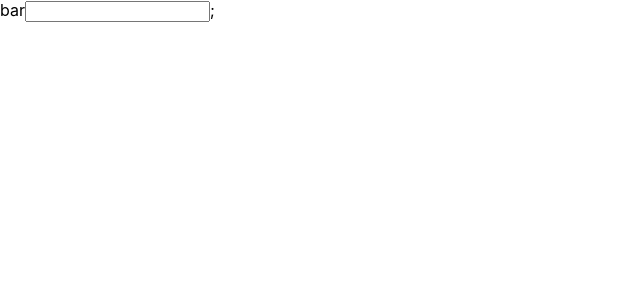
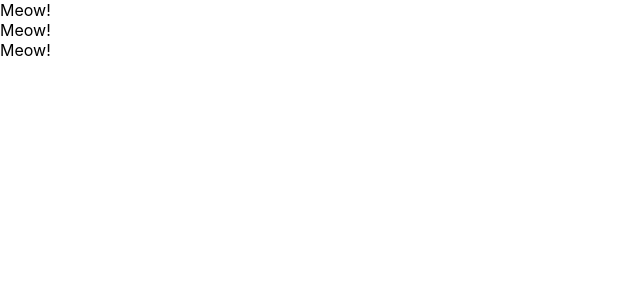
Before and after one commit to toshyss/udemy-react-redux-crud-application, a React (Create React App) app: page / in a window 1280 px wide. Shown: the top 300 px of the page, without its empty margins (0-640 px from the left). Built offline with nearby package versions, Linux system fonts and the light colour scheme.

Commit message:
create class components and functional components

```diff
--- a/src/App.js
+++ b/src/App.js
@@ -1,16 +1,16 @@
-import React, { Component } from 'react';
+import React from 'react';
 
-class App extends Component {
-  render() {
-    return (
-      <React.Fragment>
-        <label htmlFor="bar">bar</label>
-        <input type="text" onChange={() => {console.log("I am clicked.")}} />;
-      </React.Fragment>
-    )
+// class App extends Component {
+//   render() {
+//     return (
+//       <React.Fragment>
+//         <label htmlFor="bar">bar</label>
+//         <input type="text" onChange={() => {console.log("I am clicked.")}} />;
+//       </React.Fragment>
+//     )
 
-  }
-}
+//   }
+// }
 
 // class App extends Component {
 //   render() {
@@ -22,4 +22,18 @@
 //   }
 // }
 
+const App = () => {
+  return (
+    <div>
+      <Cat />
+      <Cat />
+      <Cat />
+    </div>
+  )
+}
+
+const Cat = () => {
+  return <div>Meow!</div>
+}
+
 export default App;
```
